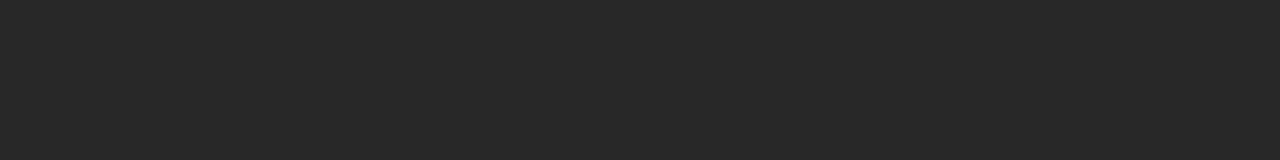
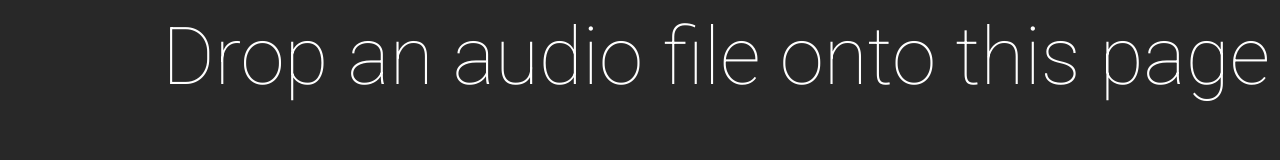
Before and after one commit to AlgoRythm-Dylan/Visualize, a plain HTML site: page index.html in a window 1280 px wide. Drawn offline with Linux system fonts and the light colour scheme.

Commit message:
Added instructions

```diff
--- a/index.html
+++ b/index.html
@@ -1,6 +1,7 @@
 <!DOCTYPE html>
 <head>
     <title>Visualize.js test</title>
+    <link href="https://fonts.googleapis.com/css?family=Roboto:100" rel="stylesheet">
     <style>
         #canvas{
             position:absolute;
@@ -19,11 +20,28 @@
         #audioPlayer:hover{
             opacity:1;
         }
+        #instructions{
+            font-size:5em;
+            color:white;
+            position:absolute;
+            top:10px;
+            right:10px;
+            margin:0;
+            padding:0;
+            font-family:roboto;
+            font-weight:100;
+            pointer-events:none;
+            user-select:none;
+            -ms-user-select:none;
+            -moz-user-select:none;
+            -webkit-user-select:none;
+        }
     </style>
 </head>
 <body>
 
     <canvas id="canvas" height=300 width=500></canvas>
+    <p id="instructions">Drop an audio file onto this page</p>
     <audio controls=true id="audioPlayer"></audio>
 
 </body>
@@ -66,6 +84,7 @@ document.body.ondrop = function(e){
     e.stopPropagation();
     audio.src = URL.createObjectURL(e.dataTransfer.files[0]);
     audio.play();
+    document.getElementById("instructions").style.display = "none";
 }
 
 // A couple keys cus why not
```
